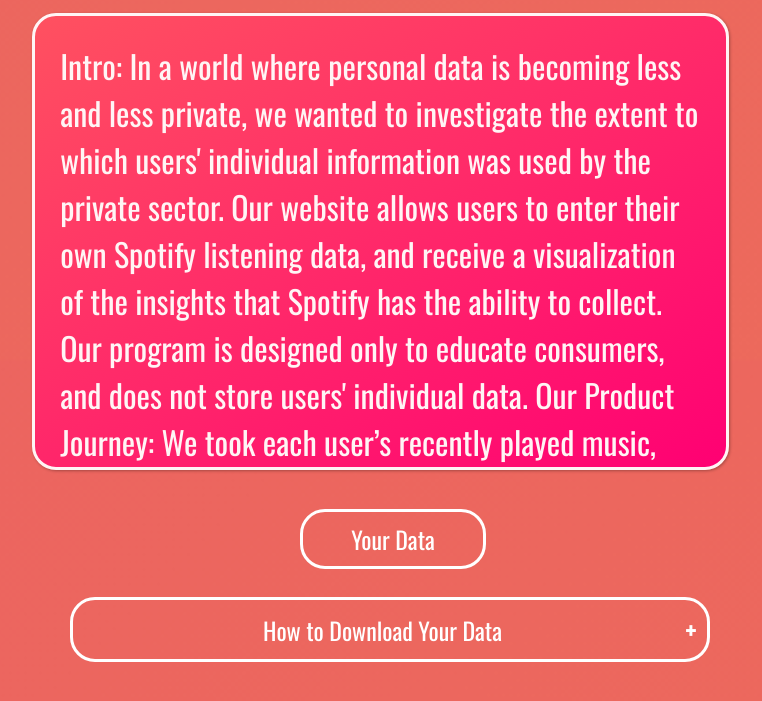
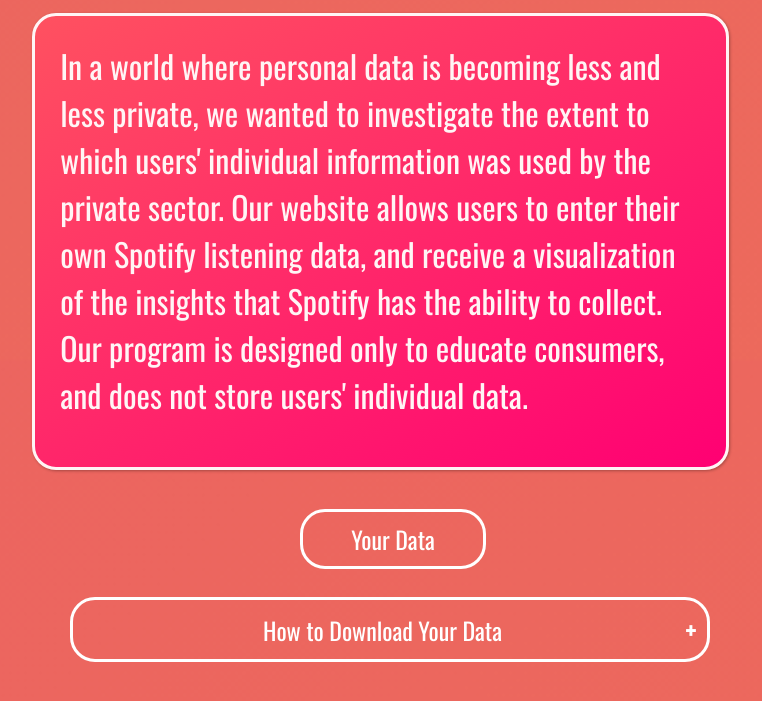
Before and after one commit to ashnasood/Menon-Labs-Ethi-Spotify-Mental-Health-Analysis, a plain HTML site: page Frontend/startingpage.html in a window 1280 px wide. Shown: the part 99-800 px from the top of the page, without its empty margins (250-1012 px from the left). Drawn offline with nearby package versions, Linux system fonts and the light colour scheme.

Commit message:
cleaned up code

```diff
--- a/Frontend/startingPage.js
+++ b/Frontend/startingPage.js
@@ -1,13 +1,10 @@
+// main accordion feature on front page
 var acc = document.getElementsByClassName("accordion");
 var i;
 
 for (i = 0; i < acc.length; i++) {
   acc[i].addEventListener("click", function() {
-    /* Toggle between adding and removing the "active" class,
-    to highlight the button that controls the panel */
     this.classList.toggle("active");
-
-    /* Toggle between hiding and showing the active panel */
     var panel = this.nextElementSibling;
     if (panel.style.display === "block") {
       panel.style.display = "none";
--- a/Frontend/startingpage.html
+++ b/Frontend/startingpage.html
@@ -5,57 +5,55 @@
     <title>Document</title>
     <link href="https://fonts.googleapis.com/css?family=Oswald&display=swap" rel="stylesheet">
     <link href="https://fonts.googleapis.com/css?family=Roboto+Condensed:300,300i,400,400i,700i" rel="stylesheet">
-    <!-- <link rel="stylesheet" href="spotifyAppstyles.css"> -->
     <link rel="stylesheet" href="startingPageStyles.css">
     <link rel="stylesheet" href="timelineStyles.css">
     <link rel="stylesheet" href="accordion.css">
 </head>
-
   <body>
-
     <div class="timeline-header">
       <h2 class="timeline-header__title">Spotify Data and Mental State</h2>
     </div>
-
     <div class="gradient-card">
       <p class = "intro-text">
-        Intro:
-In a world where personal data is becoming less and less private, we wanted to investigate the extent to which users' individual information was used by the private sector. Our website allows users to enter their own Spotify listening data, and receive a visualization of the insights that Spotify has the ability to collect. Our program is designed only to educate consumers, and does not store users' individual data.
+      In a world where personal data is becoming less and less private,
+      we wanted to investigate the extent to which users' individual information
+      was used by the private sector. Our website allows users to enter their own
+      Spotify listening data, and receive a visualization of the insights that
+      Spotify has the ability to collect. Our program is designed only to
+      educate consumers, and does not store users' individual data.
 
-Our Product Journey:
+      <!-- Our Product Journey:
 
-	We took each user’s recently played music, and separated it into distinct listening sessions, which we deemed to be any listening activity that lasted longer than __ minutes, with sessions being separated by any breaks of 30 minutes or more. Once split into listening sessions, we assigned each song an emotional group. The assignment was based on an analysis of the song’s audio features in comparison with data we had previously obtained for that emotional group. From there, we were able to calculate summary statistics for each listening session, based on each song’s emotional group.
+    	We took each user’s recently played music, and separated
+      it into distinct listening sessions, which we deemed to be
+      any listening activity that lasted longer than __ minutes,
+      with sessions being separated by any breaks of 30 minutes or more.
+      Once split into listening sessions, we assigned each song an emotional
+      group. The assignment was based on an analysis of the song’s audio
+      features in comparison with data we had previously obtained for that
+      emotional group. From there, we were able to calculate summary statistics
+      for each listening session, based on each song’s emotional group.
 
-
-
-	Finally, we analyzed the summary statistics of each session in the context of prior research done on the relationship between mood and music choice. Basing our work off of previous findings, we developed a model that would predict user mood for each listening session, which we displayed alongside the summary statistics for user benefit.
-	If you are interested in learning more about our research, data collection and analysis, or emotional analysis framework, you can find a detailed slideshow describing our work _____.
-
-
+    	Finally, we analyzed the summary statistics of each session in the context of prior research done on
+      the relationship between mood and music choice. Basing our work off of previous findings, we developed
+      a model that would predict user mood for each listening session, which we displayed alongside the
+      summary statistics for user benefit. If you are interested in learning more about our research, data collection and analysis
+      , or emotional analysis framework, you can find a detailed slideshow describing our work _____. -->
       </p>
-
     </div>
-
-
     <button class="accordion">How to Download Your Data</button>
       <div class="panel">
         <p class="panelText">
-             Step 1: Go to Spotify.com on your preferred browser and click Profile > Account. It should be
-             located in the top-right corner of the webpage. <br>
+            Step 1: Go to Spotify.com on your preferred browser and click Profile > Account. It should be
+            located in the top-right corner of the webpage. <br>
             Step 2: Click on Privacy Settings <br>
             Step 3: Scroll down to the “Download your data” section and click on ‘Request’ button
-
         </p>
       </div>
-
-
-
-
     <div>
       <A HREF = "spotifyApp.html" class="button"> Your Data </A>
     </div>
     &nbsp;
-
   <script src = "startingPage.js"></script>
   </body>
 </html>
```
Also changed, not shown: Frontend/spotifyApp.js (+1 -28 lines).
